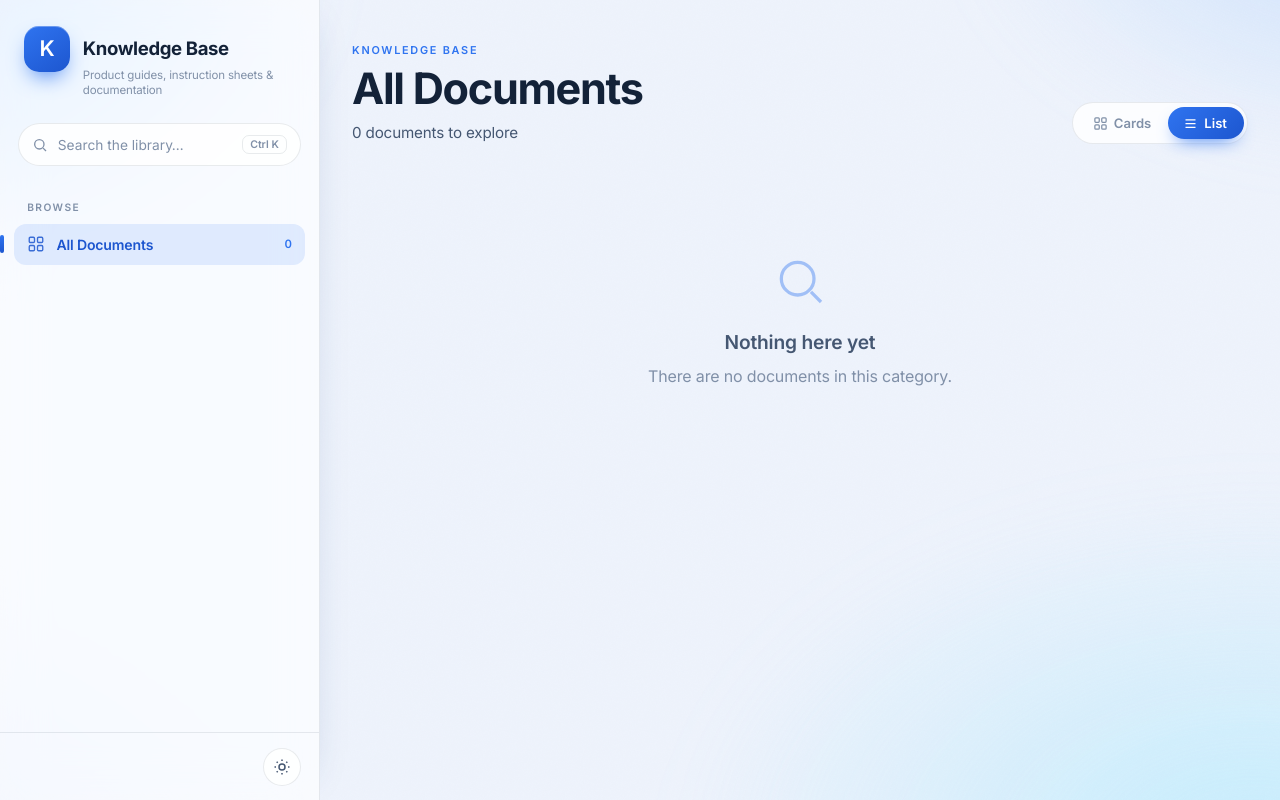
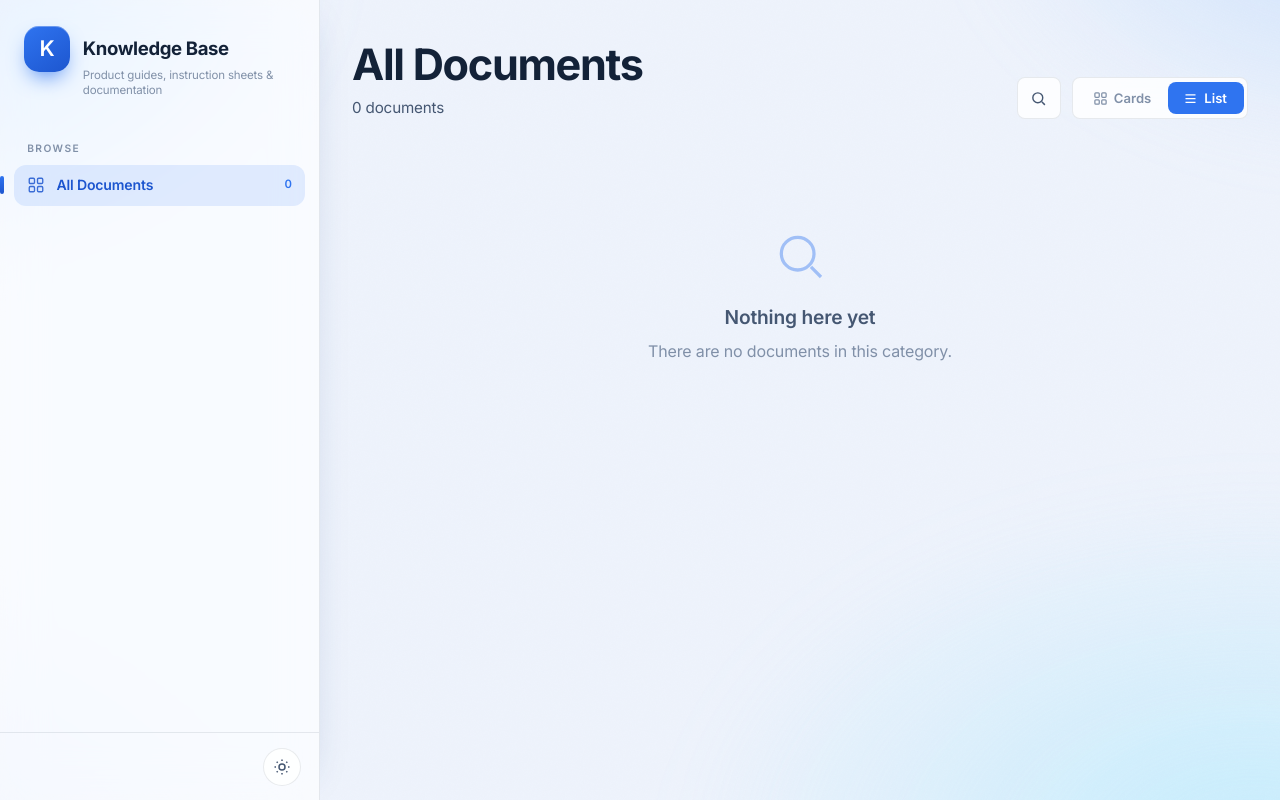
Before and after one commit to devwelsh/wmkb-frontend, a Flask app: page / in a window 1280 px wide. Run offline with Flask 3, Linux system fonts and the light colour scheme; data that the repository does not hold is empty; some libraries are stand-ins or nearby versions.

Commit message:
v1.4.1 — flat 8px controls, header search button
- Buttons and the Cards/List switcher use an 8px radius and a flat accent
  fill instead of the gradient pill; buttons gain 2px vertical padding.
- The sidebar search bar becomes a search icon in the page header that
  opens the same ⌘K palette.
- Drop the site-name eyebrow above the title and the "to explore" suffix
  on the document count.

Co-Authored-By: Claude Fable 5.1 <noreply@anthropic.com>

```diff
--- a/app.py
+++ b/app.py
@@ -34,7 +34,7 @@ from flask_login import (LoginManager, UserMixin, login_user, logout_user,
 from werkzeug.routing import BaseConverter
 from werkzeug.security import generate_password_hash, check_password_hash
 
-APP_VERSION = '1.4.0'
+APP_VERSION = '1.4.1'
 
 # ── Paths & config ────────────────────────────────────────────────────────
 DATA_DIR = os.environ.get('WMKB_DATA_DIR', os.path.dirname(os.path.abspath(__file__)))
--- a/static/public.css
+++ b/static/public.css
@@ -155,21 +155,9 @@ body::after {
 .sidebar-logo-sub { grid-row: 2; grid-column: 2; margin-top: -4px; font-size: 0.72rem; color: var(--ink-mute); line-height: 1.3; }
 /* the content-area copy of the brand block exists only on mobile */
 .mobile-brand { display: none; }
-/* mobile-only tagline shown above the sidebar search once the brand moves out */
+/* mobile-only tagline shown at the top of the sidebar once the brand moves out */
 .sidebar-tagline { display: none; }
 
-/* sidebar search launcher */
-.sidebar-head { padding: 0.4rem 1.1rem 0.6rem; }
-.sidebar-search {
-    display: flex; align-items: center; gap: 0.6rem; width: 100%;
-    padding: 0.7rem 0.85rem; border-radius: var(--pill);
-    background: var(--surface-2); border: 1px solid var(--hairline);
-    color: var(--ink-mute); cursor: pointer; font-family: var(--font-body);
-    font-size: 0.86rem; transition: all var(--speed-fast) var(--ease);
-}
-.sidebar-search:hover { border-color: var(--accent); color: var(--ink-soft); box-shadow: 0 4px 16px -8px var(--accent); }
-.kbd-chip { margin-left: auto; display: inline-flex; align-items: center; gap: 3px; font-size: 0.66rem; font-weight: 600; padding: 2px 7px; border: 1px solid var(--hairline); border-radius: 7px; color: var(--ink-mute); }
-.kbd-chip .kbd-cmd { width: 10px; height: 10px; }
 
 /* nav */
 .sidebar-nav { flex: 1; overflow-y: auto; padding: 0.6rem 0.85rem 1rem; display: flex; flex-direction: column; }
@@ -211,15 +199,15 @@ body::after {
 /* ── Content ── */
 .content { padding: 0.4rem 2rem 4rem; max-width: 1500px; }
 .page-head { display: flex; align-items: flex-end; justify-content: space-between; gap: 1.5rem; flex-wrap: wrap; padding: 2.2rem 0 1.8rem; }
-.eyebrow { font-size: 0.68rem; font-weight: 600; text-transform: uppercase; letter-spacing: 0.16em; color: var(--accent); margin-bottom: 0.5rem; }
 .page-title { font-family: var(--font-display); font-weight: 700; font-size: clamp(1.9rem, 3.6vw, 2.7rem); line-height: 1.05; letter-spacing: -0.03em; }
 .page-sub { color: var(--ink-soft); font-size: 0.95rem; margin-top: 0.55rem; }
 .head-tools { display: flex; align-items: center; gap: 0.7rem; flex-wrap: wrap; }
+.search-btn { border-radius: 8px; align-self: stretch; height: auto; width: 44px; }
 
-/* view toggle — sliding gradient pill */
-.view-toggle { position: relative; display: inline-flex; padding: 4px; border-radius: var(--pill); background: var(--surface-2); border: 1px solid var(--hairline); backdrop-filter: blur(12px); }
-.view-pill { position: absolute; top: 4px; bottom: 4px; border-radius: var(--pill); background: linear-gradient(135deg, var(--accent), var(--accent-deep)); box-shadow: 0 8px 18px -8px var(--accent); transition: left var(--speed) var(--ease), width var(--speed) var(--ease); z-index: 0; }
-.seg { position: relative; z-index: 1; display: inline-flex; align-items: center; gap: 6px; padding: 0.5rem 1rem; border: none; background: none; border-radius: var(--pill); font-family: var(--font-body); font-size: 0.82rem; font-weight: 600; color: var(--ink-mute); cursor: pointer; transition: color var(--speed) var(--ease); white-space: nowrap; }
+/* view toggle — sliding flat pill */
+.view-toggle { position: relative; display: inline-flex; padding: 4px; border-radius: 8px; background: var(--surface-2); border: 1px solid var(--hairline); backdrop-filter: blur(12px); }
+.view-pill { position: absolute; top: 4px; bottom: 4px; border-radius: 8px; background: var(--accent); transition: left var(--speed) var(--ease), width var(--speed) var(--ease); z-index: 0; }
+.seg { position: relative; z-index: 1; display: inline-flex; align-items: center; gap: 6px; padding: 0.5rem 1rem; border: none; background: none; border-radius: 8px; font-family: var(--font-body); font-size: 0.82rem; font-weight: 600; color: var(--ink-mute); cursor: pointer; transition: color var(--speed) var(--ease); white-space: nowrap; }
 .seg.active { color: var(--on-accent); }
 
 /* ── Card grid ── */
@@ -342,12 +330,12 @@ a.mini-chip.part:hover { background: var(--accent); color: var(--on-accent); }
 }
 
 /* ── Buttons ── */
-.btn { display: inline-flex; align-items: center; justify-content: center; gap: 7px; padding: 0.65rem 1.3rem; border: none; border-radius: var(--pill); font-family: var(--font-body); font-size: 0.85rem; font-weight: 600; cursor: pointer; transition: all var(--speed-fast) var(--ease); white-space: nowrap; }
-.btn-primary { background: linear-gradient(135deg, var(--accent), var(--accent-deep)); color: var(--on-accent); box-shadow: 0 10px 24px -10px var(--accent); }
-.btn-primary:hover { transform: translateY(-2px); box-shadow: 0 16px 30px -10px var(--accent); }
+.btn { display: inline-flex; align-items: center; justify-content: center; gap: 7px; padding: calc(0.65rem + 2px) 1.3rem; border: none; border-radius: 8px; font-family: var(--font-body); font-size: 0.85rem; font-weight: 600; cursor: pointer; transition: all var(--speed-fast) var(--ease); white-space: nowrap; }
+.btn-primary { background: var(--accent); color: var(--on-accent); }
+.btn-primary:hover { background: var(--accent-deep); }
 .btn-ghost { background: var(--surface-2); color: var(--ink-soft); border: 1px solid var(--hairline); }
 .btn-ghost:hover { color: var(--ink); border-color: var(--accent); }
-.btn-sm { padding: 0.45rem 0.95rem; font-size: 0.78rem; }
+.btn-sm { padding: calc(0.45rem + 2px) 0.95rem; font-size: 0.78rem; }
 
 /* sidebar link button */
 .sidebar-link-button { width: 100%; }
@@ -469,7 +457,5 @@ a.mini-chip.part:hover { background: var(--accent); color: var(--on-accent); }
        indented past the fixed burger button so logo + title share its line */
     .sidebar .sidebar-logo { display: none; }
     .mobile-brand { display: grid; grid-template-columns: auto auto; justify-content: center; padding: 0 2.6rem; }
-    .eyebrow { display: none; }
     .sidebar-tagline { display: block; padding: 2rem 1.5rem 0; font-size: 0.72rem; color: var(--ink-mute); line-height: 1.3; }
-    .sidebar-head { padding-top: 0.8rem; }
 }
--- a/templates/index.html
+++ b/templates/index.html
@@ -56,14 +56,6 @@
         </div>
 
         {% if branding.tagline %}<div class="sidebar-tagline">{{ branding.tagline }}</div>{% endif %}
-        <div class="sidebar-head">
-            <button class="sidebar-search" onclick="openCmdk()">
-                <svg width="16" height="16" viewBox="0 0 24 24" fill="none" stroke="currentColor" stroke-width="2"><circle cx="11" cy="11" r="7"/><path d="m21 21-4.3-4.3"/></svg>
-                <span>Search the library…</span>
-                <span class="kbd-chip" data-kbd><svg class="kbd-cmd" viewBox="0 0 24 24" fill="none" stroke="currentColor" stroke-width="2"><path d="M18 3a3 3 0 0 0-3 3v12a3 3 0 0 0 3 3 3 3 0 0 0 3-3 3 3 0 0 0-3-3H6a3 3 0 0 0-3 3 3 3 0 0 0 3 3 3 3 0 0 0 3-3V6a3 3 0 0 0-3-3 3 3 0 0 0-3 3 3 3 0 0 0 3 3h12a3 3 0 0 0 3-3 3 3 0 0 0-3-3z"/></svg>K</span>
-            </button>
-        </div>
-
         <nav class="sidebar-nav">
             <div class="nav-section-label">Browse</div>
             <div id="navItems"></div>
@@ -119,11 +111,13 @@
             </div>
             <div class="page-head">
                 <div>
-                    <div class="eyebrow">{{ branding.site_name }}</div>
                     <h1 class="page-title" id="pageTitle">{{ page.heading }}</h1>
                     <div class="page-sub" id="pageSub"></div>
                 </div>
                 <div class="head-tools">
+                    <button class="icon-btn search-btn" id="searchBtn" onclick="openCmdk()" title="Search" aria-label="Search the library">
+                        <svg width="17" height="17" viewBox="0 0 24 24" fill="none" stroke="currentColor" stroke-width="2"><circle cx="11" cy="11" r="7"/><path d="m21 21-4.3-4.3"/></svg>
+                    </button>
                     <div class="view-toggle" role="tablist" aria-label="View">
                         <span class="view-pill" id="viewPill"></span>
                         <button class="seg" id="viewCards" onclick="setView('cards')">
@@ -370,7 +364,7 @@ window.addEventListener('resize', positionViewPill);
 
 function renderDocs(){
     const area = document.getElementById('resultsArea');
-    document.getElementById('pageSub').textContent = `${DOCS.length} ${DOCS.length===1?'document':'documents'} to explore`;
+    document.getElementById('pageSub').textContent = `${DOCS.length} ${DOCS.length===1?'document':'documents'}`;
     if (!DOCS.length){
         area.innerHTML = `<div class="empty-state">
             <svg viewBox="0 0 24 24" fill="none" stroke="currentColor" stroke-width="1.4"><circle cx="11" cy="11" r="7"/><path d="m21 21-4.3-4.3"/></svg>
@@ -739,7 +733,7 @@ document.addEventListener('keydown', e=>{
     setView(viewMode, false);
     // ⌘ is Mac-only; everyone else gets Ctrl (both keys already open the search)
     const plat = (navigator.userAgentData && navigator.userAgentData.platform) || navigator.platform || '';
-    if (!/mac|iphone|ipad/i.test(plat)) document.querySelectorAll('.kbd-chip[data-kbd]').forEach(el => { el.textContent = 'Ctrl K'; });
+    document.getElementById('searchBtn').title = /mac|iphone|ipad/i.test(plat) ? 'Search (⌘K)' : 'Search (Ctrl+K)';
     const legacyHash = location.hash;   // read it before replaceState drops it
     // Seed the first entry so Back/Forward always have a state to apply.
     history.replaceState({cat: currentCat, doc: BOOT.doc || null}, '', location.pathname + location.search);
```
Also changed, not shown: CHANGELOG.md.
